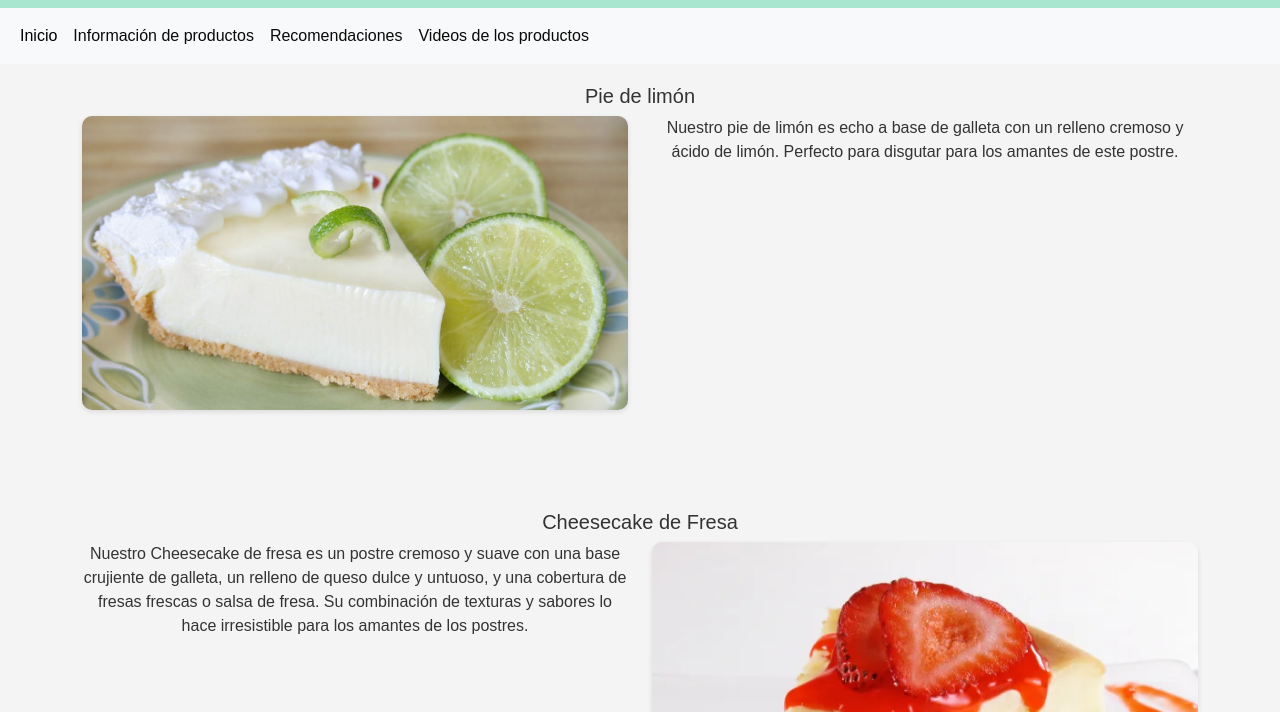
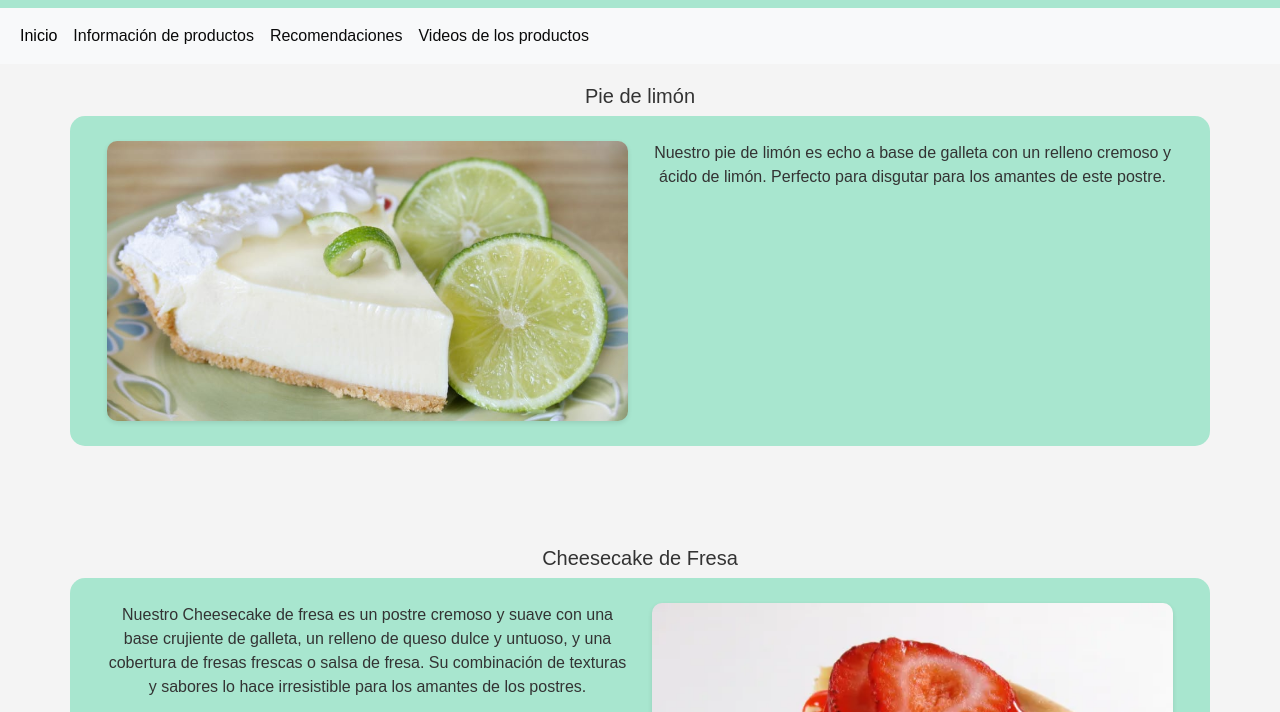
Before and after one commit to PamelaCHM/Pagina_Accesible, a plain HTML site: page InformacionProductos.html in a window 1280 px wide. Shown: the part 88-800 px from the top of the page. Drawn offline with nearby package versions, Linux system fonts and the light colour scheme.

Commit message:
commitInfoProductos

```diff
--- a/CSS/InfoProduc.css
+++ b/CSS/InfoProduc.css
@@ -43,6 +43,9 @@ h5.highlight {
 
 .row {
     margin-bottom: 100px; /* Espaciado inferior entre filas */
+    background-color: #A8E6CF;
+    padding: 25px;
+    border-radius: 15px;
 }
 
 .img-fluid {
```
